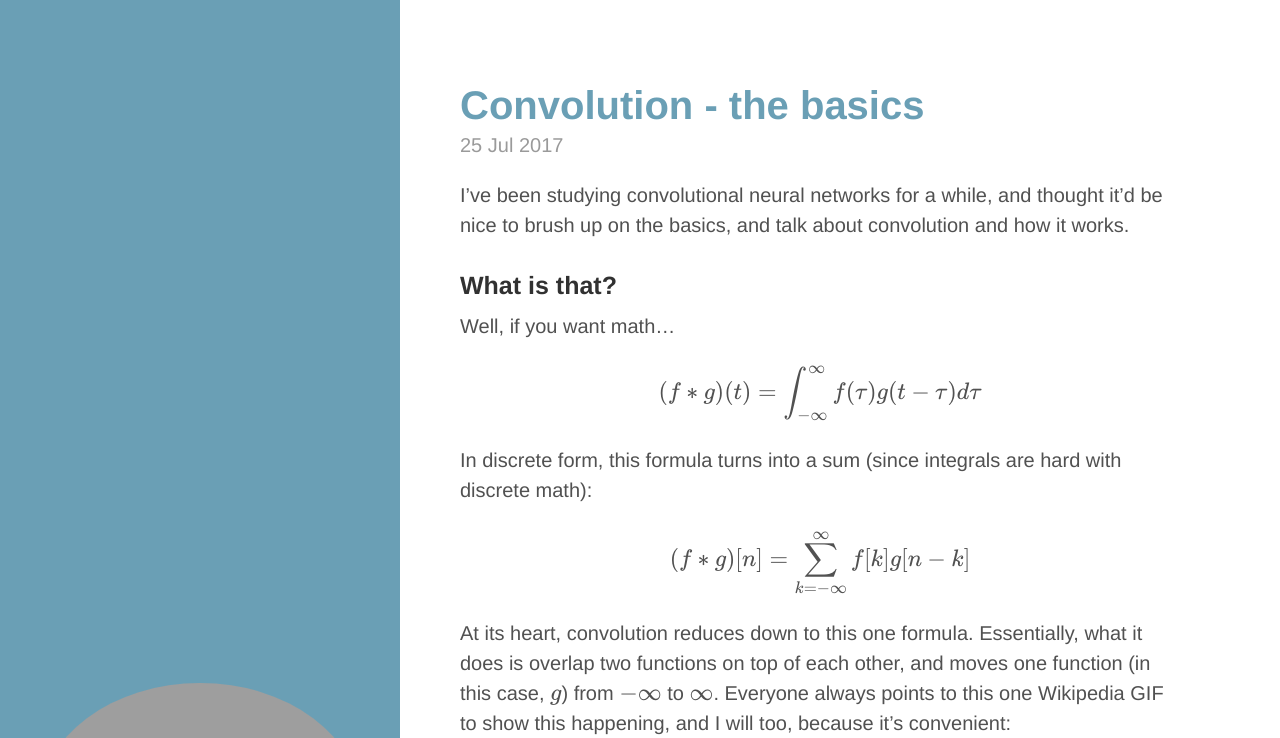
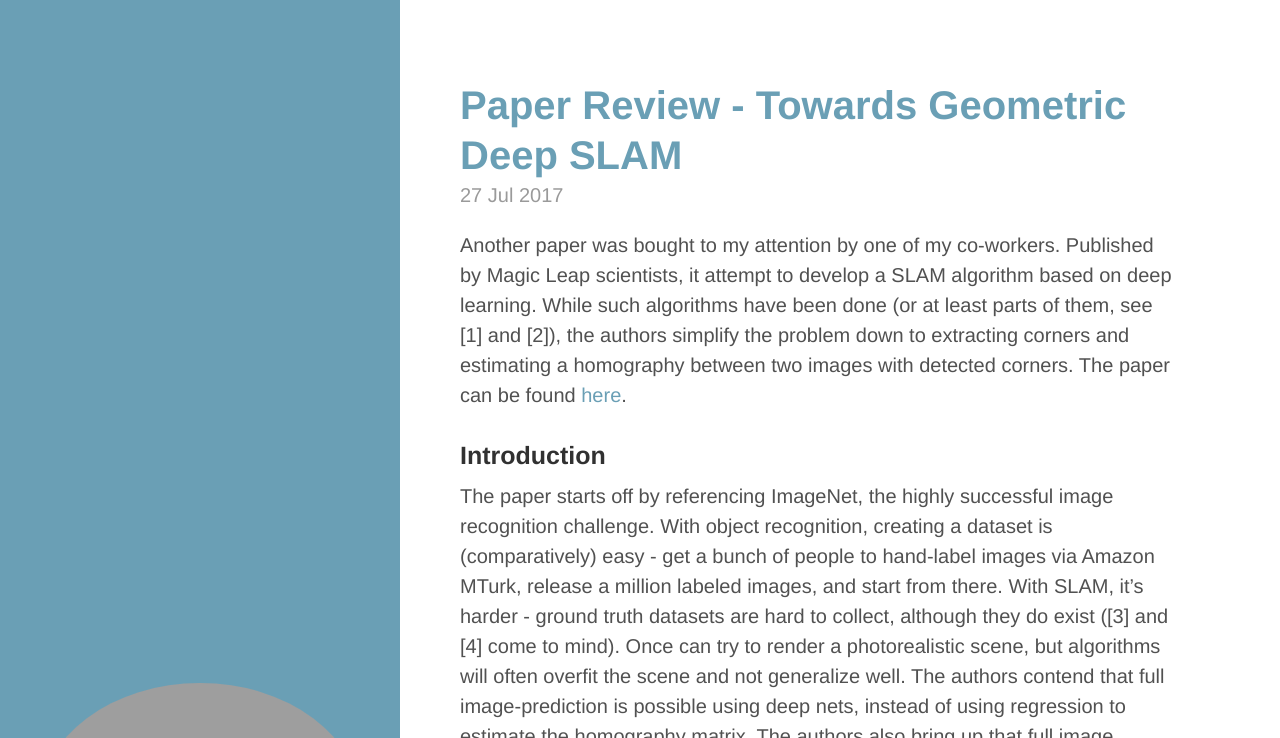
Before and after one commit to mohsaad/mohsaad.github.io, a Jekyll site: the page built from index.html, in a window 1280 px wide and 1400 px high. Shown: the top 738 px of the window. Built offline with Jekyll 4.4.1, drawn with Linux system fonts in a browser that asks for light colours; formulas are drawn with MathJax 3; the list of posts is cut into pages by our own code; some of the changed text lies outside the part shown; grey boxes are pictures that could not be loaded.

Commit message:
added a post, more media changes

```diff
--- a/Media.md
+++ b/Media.md
@@ -21,21 +21,26 @@ Here's some of the books I've read, mostly as a reminder to myself. An incomplet
 ## Psychology / Sociology
 * __Outliers__ by Malcolm Gladwell
 * __The Big Sort__ by Bill Bishop
+* __The Power of No__ by James Altucher
+* __Six Degrees: The Science of a Connected Age__ by Duncan Watts
 
 ## Modern Fiction
 * __The Bone Clocks__ by David Mitchell
 * __Cloud Atlas__ by David Mitchell
 * [__Ghostwritten__ by David Mitchell](http://mohsaad.com/2017/05/27/Ghostwritten-Connections/)
-* __And the Mountains Echoes__ by Khaled Hosseini
+* __And the Mountains Echoed__ by Khaled Hosseini
 
 ## Textbooks
 * __Multiple View Geometry__ by Hartley and Zimmerman
+* __Introduction to Machine Learning__ by Ethem Alpaydin
+* __Deep Learning__ by Ian Goodfellow, Yoshua Bengio, and Aaron Courville
 
 # Podcasts
 * __Revisionist History__ by Malcolm Gladwell
 * __FiveThirtyEight Politics__ by FiveThirtyEight
 * __Serial__ by NPR
 * __S-Town__ by NPR
+* __Freakonomics Radio__ by WBUR
 
 # Videos
 * [__Minecraft Interstate__](https://www.youtube.com/watch?v=asImTDkPWKA) by brt5470
--- /dev/null
+++ b/_posts/2017-07-27-Paper-Review-Deep-SLAM.md
@@ -0,0 +1,48 @@
+---
+layout: post
+title: Paper Review - Towards Geometric Deep SLAM
+---
+
+Another paper was bought to my attention by one of my co-workers. Published by Magic Leap scientists, it attempt to develop a SLAM algorithm based on deep learning. While such algorithms have been done (or at least parts of them, see [1] and [2]), the authors simplify the problem down to extracting corners and estimating a homography between two images with detected corners. The paper can be found [here](https://arxiv.org/pdf/1707.07410.pdf).
+
+### Introduction
+
+The paper starts off by referencing ImageNet, the highly successful image recognition challenge. With object recognition, creating a dataset is (comparatively) easy - get a bunch of people to hand-label images via Amazon MTurk, release a million labeled images, and start from there. With SLAM, it's harder - ground truth datasets are hard to collect, although they do exist ([3] and [4] come to mind). Once can try to render a photorealistic scene, but algorithms will often overfit the scene and not generalize well. The authors contend that full image-prediction is possible using deep nets, instead of using regression to estimate the homography matrix. The authors also bring up that full image prediction is not needed for SLAM, but rather only a couple points (one only needs to see LSD-SLAM [5] or ORB-SLAM [6] to know that's true - those methods don't estimate the entire depth map but rather parts of it, and yet they are very successful). The paper then introduces MagicPoint and MagicWarp, a corner estimation system and a homography estimation system.
+
+### MagicPoint
+
+The idea behind MagicPoint is that what we can do with conventional feature detectors, we can do much better with deep neural networks. We want to map an image $$I \rightarrow P$$ where $$P$$ is a full image of probabilities of "corner-ness", or how likely this pixel will be a corner. To do this, the authors use a VGG-like encoder to transform the image space into a cell grid representing the spatial positions, as seen in Figure 1. Afterwards, they drop the last dimension (which represents the probability of no corner being detected), run it through a softmax layer, and then reshape it back into a heatmap.
+
+![MagicPoint network](http://mohsaad.com/imgs/magicpoint_arch.png)
+
+To train the network, the authors generated a bunch of polygons of various sizes and dimensions, with ground truth corners known by the computer. They also warped, distorted, and brightened/dimmed the polygons to augment the training set. Doing this allowed them to mostly beat out conventional feature detectors, such as Harris/FAST/Shi-Tomasi corners, especially in images with lots of noise in them. The conventional feature detectors (especially Harris) still sometimes came up on top in ideal situations, such as prerendered data.
+
+### MagicWarp
+
+The objective behind MagicWarp is to, given two MagicPoint images, predict a 3x3 homography matrix that can be decomposed to find the pose or what other information you need. Allowing us to use MagicPoint images allows us to relax the constraint of photometric consistency, which means we no longer need to worry about illumination or shadows, as well as allowing us to reduce the dimensionality of the problem.
+
+Again, the authors use a VGG-like encoder to transform the two MagicPoint images into a different feature space, then uses two fully-connected layers to infer the 9 parameters of the homography matrix. What is interesting is that they reshape the MagicPoint images into a 3D tensor and then concatenate them to feed into the network, instead of doing two separate networks for each stream. This allows them to relate the two images together and infer the actual homography solution. One possible way to improve the accuracy would be to interleave the two images in the tensor, allowing for possibly greater spatial pooling and faster feed-forwarding. One has to be careful with the network, as the FC layers have to be initialized with specific values for optimal results.
+
+![MagicWarp network](http://mohsaad.com/imgs/magicwarp_arch.png)
+
+To train, similarly to MagicPoint, the authors generated millions of point clouds. This time, they took several views of each of the point cloud, estimated the corners, and then discarded any with less than 30% overlap. They also used a form of dropout to ensure robustness to missing points.
+
+MagicWarp, similarly to MagicPoint, does very well in solving for the homography, beating out the nearest neighbor classification with ease. However, I don't think this was a very strong test, as nearest neighbor is very weak. I would compare to other homography estimators and check MagicWarp's results against those.
+
+### Conclusion
+
+One last point I wanted to bring up was that MagicWarp and MagicPoint are very fast. For a 320x240 image, the point detection comes come out to 38.4 ms on a CPU. With a GPU, these results would likely be even faster. MagicWarp is much faster, taking only 6 ms to estimate a homography. Using these might be worth it for speed alone, although most handcrafted feature detectors might still be faster than the neural networks. Otherwise, it seems like there is still work to be done - training and running on real data instead of simulated ones could be a start.
+
+### References
+
+1. P. Fischer, A. Dosovitskiy, E. Ilg, P. Hausser, C. Hazirbas, V. Golkov, P. van der Smagt, D. Cremers, and T. Brox. Flownet: Learning optical flow with convolutional networks. In ICCV, 2015.
+
+2. A. Kendall, M. Grimes, and R. Cipolla. Posenet: A convolutional network for real-time 6-dof camera relocalization. In ICCV, pages 2938–2946, 2015.
+
+3. Silberman, N., Hoiem, D., Kohli, P. and Fergus, R., 2012. Indoor segmentation and support inference from rgbd images. Computer Vision–ECCV 2012, pp.746-760.
+
+4. Song, S., Lichtenberg, S.P. and Xiao, J., 2015. Sun rgb-d: A rgb-d scene understanding benchmark suite. In Proceedings of the IEEE conference on computer vision and pattern recognition (pp. 567-576).
+
+5. R. Mur-Artal, J. M. M. Montiel, and J. D. Tardos. Orb-slam: a versatile and accurate monocular slam system. IEEE Transactions on Robotics, 31(5):1147–1163, 2015.
+
+6. J. Engel, T. Schöps, D. Cremers. LSD-SLAM: Large-scale direct monocular SLAM. European Conference on Computer Vision, pp. 834-849. Springer, Cham, 2014.
--- a/projects.md
+++ b/projects.md
@@ -10,6 +10,7 @@ In my undergraduate (and spare) time, I've worked on a few things, mostly relate
 
 ## Paper Reviews
 * [End-to-End Learning for Self-Driving Cars](http://mohsaad.com/2017/06/18/End-To-End/)
+* [Towards Geometric Deep SLAM](http://mohsaad.com/2017/07/27/Paper-Review-Deep-SLAM/)
 
 ## Undergradute
 
```
